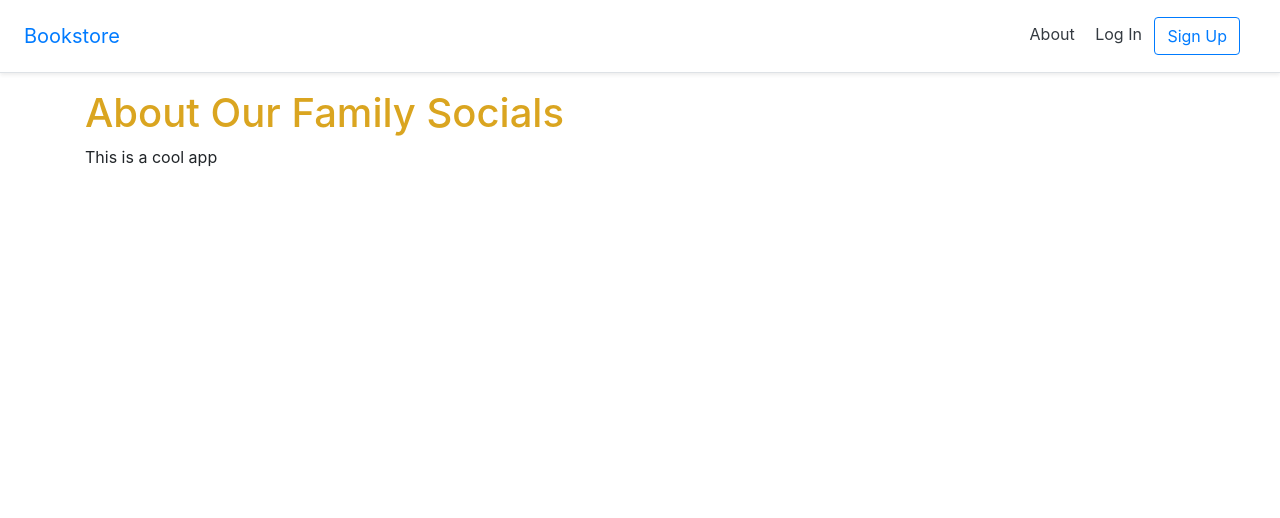
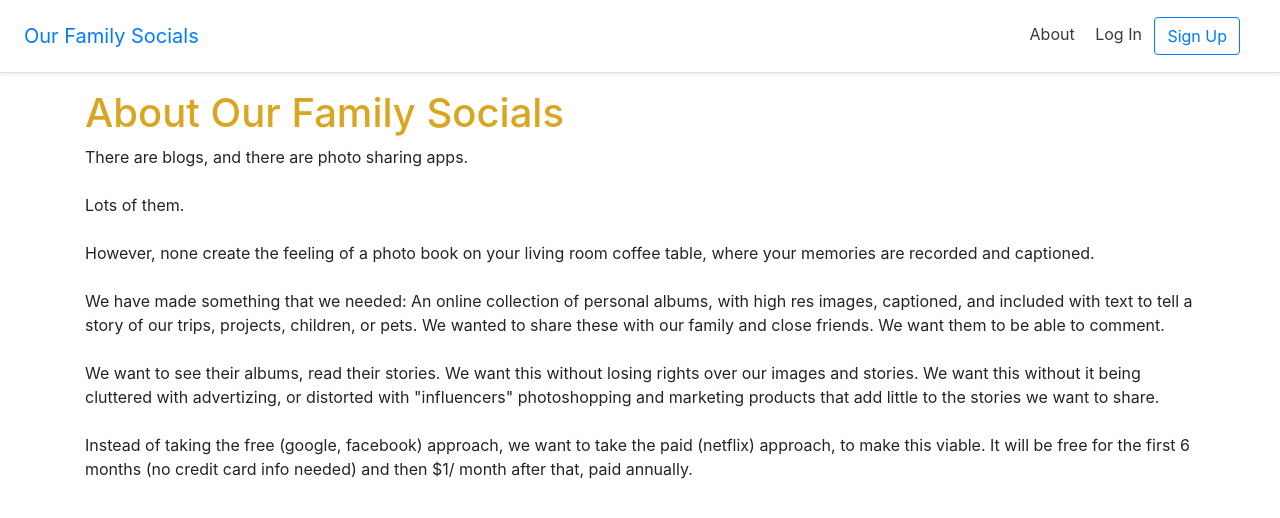
Before and after one commit to jpwilson/django_start_diy, a Django app: page /about/ in a window 1280 px wide. Shown: the top 518 px of the page. Run offline with Django 3.2, Linux system fonts and the light colour scheme; parts of the project's set-up code (start-up, migrations or seed data) failed here and were passed over; some libraries are stand-ins or nearby versions.

Commit message:
modify settings
added settings for 3rd party allauth pkg
made migrations after lots of changes to settings

```diff
--- a/albums/tests.py
+++ b/albums/tests.py
@@ -38,7 +38,7 @@ class AboutPageTests(SimpleTestCase):
         self.assertTemplateUsed(self.response, "about.html")
 
     def test_aboutpage_contains_correct_html(self):
-        self.assertContains(self.response, "Our Family")
+        self.assertContains(self.response, "About Our Family Socials")
 
     def test_aboutpage_does_not_contain_incorrect_html(self):
         self.assertNotContains(self.response, "Hi there! I should not be on the page.")
--- a/templates/_base.html
+++ b/templates/_base.html
@@ -18,7 +18,7 @@
     <div class="d-flex flex-column flex-md-row align-items-center p-3 px-md-4
      mb-3 bg-white border-bottom shadow-sm">
       <a href="{% url 'home' %}" class="navbar-brand my-0 mr-md-auto
-      font-weight-normal">Bookstore</a>
+      font-weight-normal">Our Family Socials</a>
       <nav class="my-2 my-md-0 mr-md-3">
         <a class="p-2 text-dark" href="{% url 'about' %}">About</a>
         {% if user.is_authenticated %}
--- a/templates/about.html
+++ b/templates/about.html
@@ -6,6 +6,24 @@ About
 
 {% block content %}
 <h1>About Our Family Socials</h1>
-<p>This is a cool app</p>
+<p>There are blogs, and there are photo sharing apps. <br>
+    <br>Lots of them. <br>
+    <br>However, none create the feeling of a photo book on your living
+    room coffee table, where your memories are recorded and captioned. <br><br>
+    We have made something that we needed: An online collection of personal
+    albums, with high res images, captioned, and included with text to tell a
+    story of our trips, projects, children, or pets. We wanted to share these
+    with our family and close friends. We want them to be able to comment. <br><br> We want
+    to see their albums, read their stories. We want this without losing rights over
+    our images and stories. We want this without it being cluttered with advertizing, or
+    distorted with "influencers" photoshopping and marketing products that
+    add little to the stories we want to share. <br><br>
+    Instead of taking the free (google, facebook) approach, we want to take the
+    paid (netflix) approach, to make this viable.
+
+    It will be free for the first 6 months (no credit card info needed) and then $1/ month after that,
+    paid annually.
+
+</p>
 
 {% endblock content %}
```
Also changed, not shown: config/settings.py (+21 -1 lines), 2 other files.
